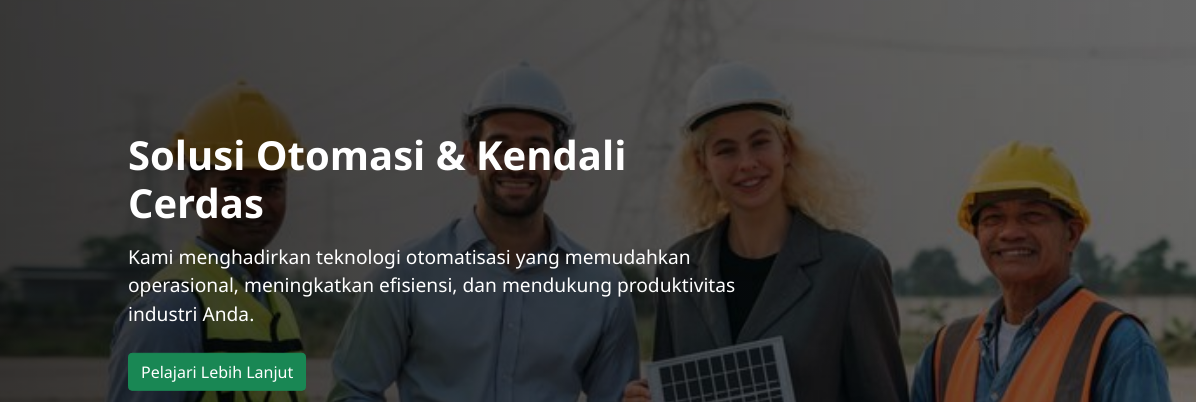
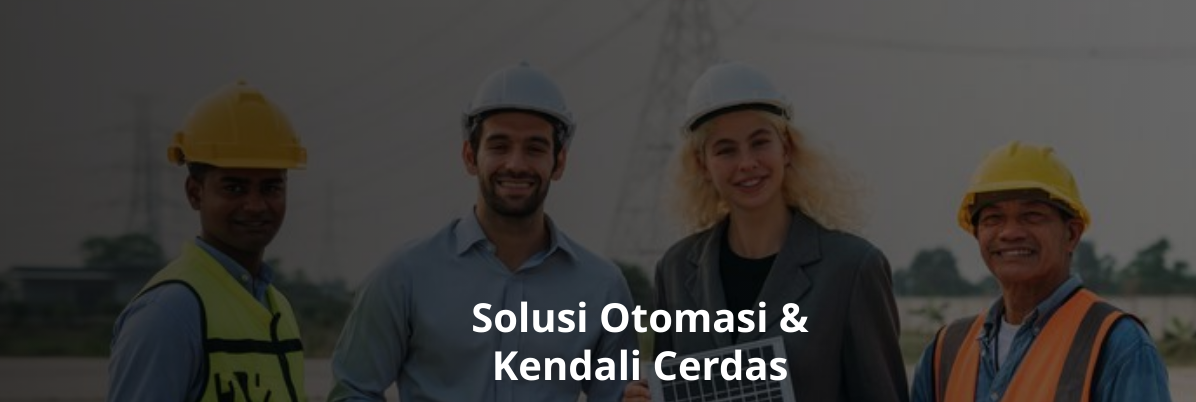
Before and after one commit to Klein-Turtles/Web-Prototype, a plain HTML site: page index.html in a window 1280 px wide. Shown: the part 284-686 px from the top of the page, 0-1196 px from the left. Drawn offline with nearby package versions, Linux system fonts and the light colour scheme; some packages are replaced by stand-ins of ours.

Commit message:
Update style.css

```diff
--- a/assets/css/style.css
+++ b/assets/css/style.css
@@ -220,15 +220,16 @@ body {
 }
 
 .custom-caption {
-    text-align: left;
-    left: 10%;
-    right: auto;
-    bottom: auto;
-    top: 50%;
-    transform: translateY(-50%);
-    max-width: 50%;
-    color: white;
-    z-index: 10; /* Biar di atas gambar */
+  position: absolute;
+  top: 50%;
+  left: 50%;
+  transform: translate(-50%); /* Pusat tengah */
+  text-align: center;
+  color: white;
+  z-index: 10; /* Biar di atas gambar */
+  padding: 2rem;
+  border-radius: 1rem;
+  max-width: 80%;
 }
 
 .carousel-item img {
```
